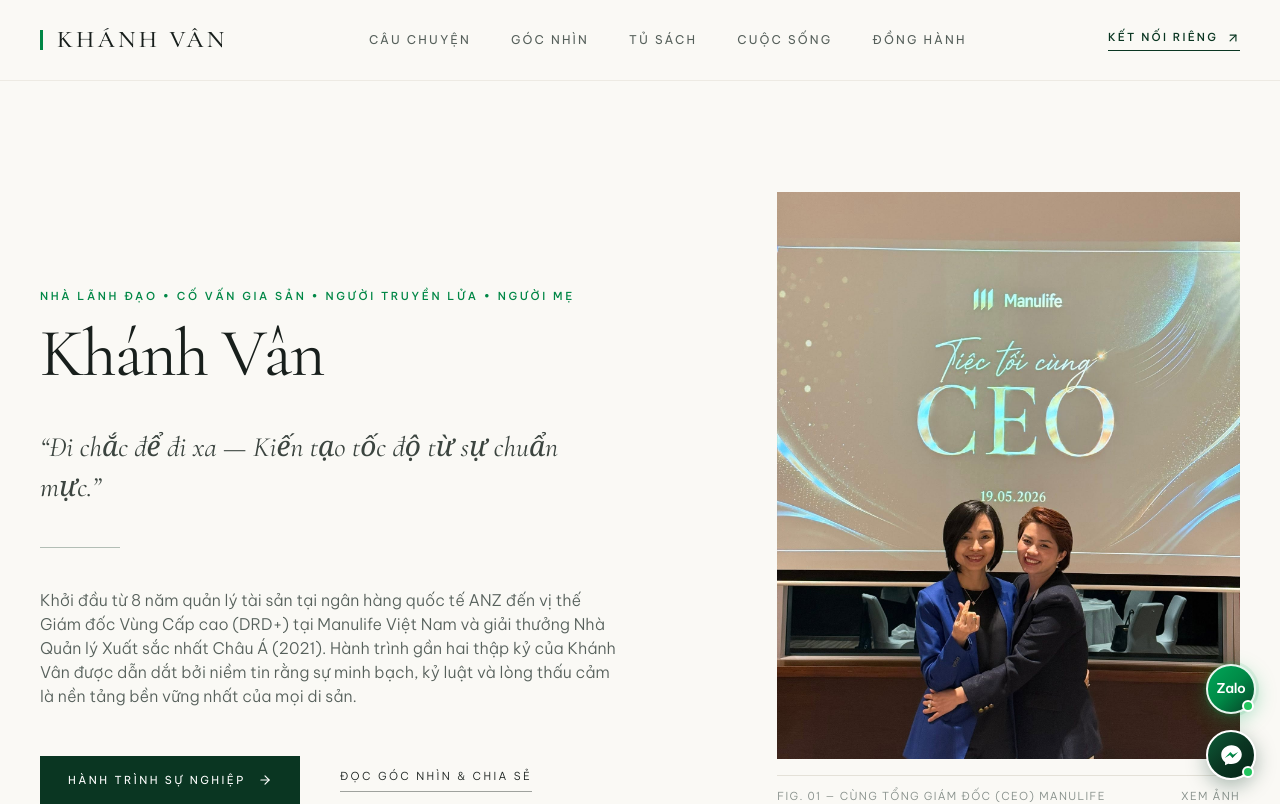
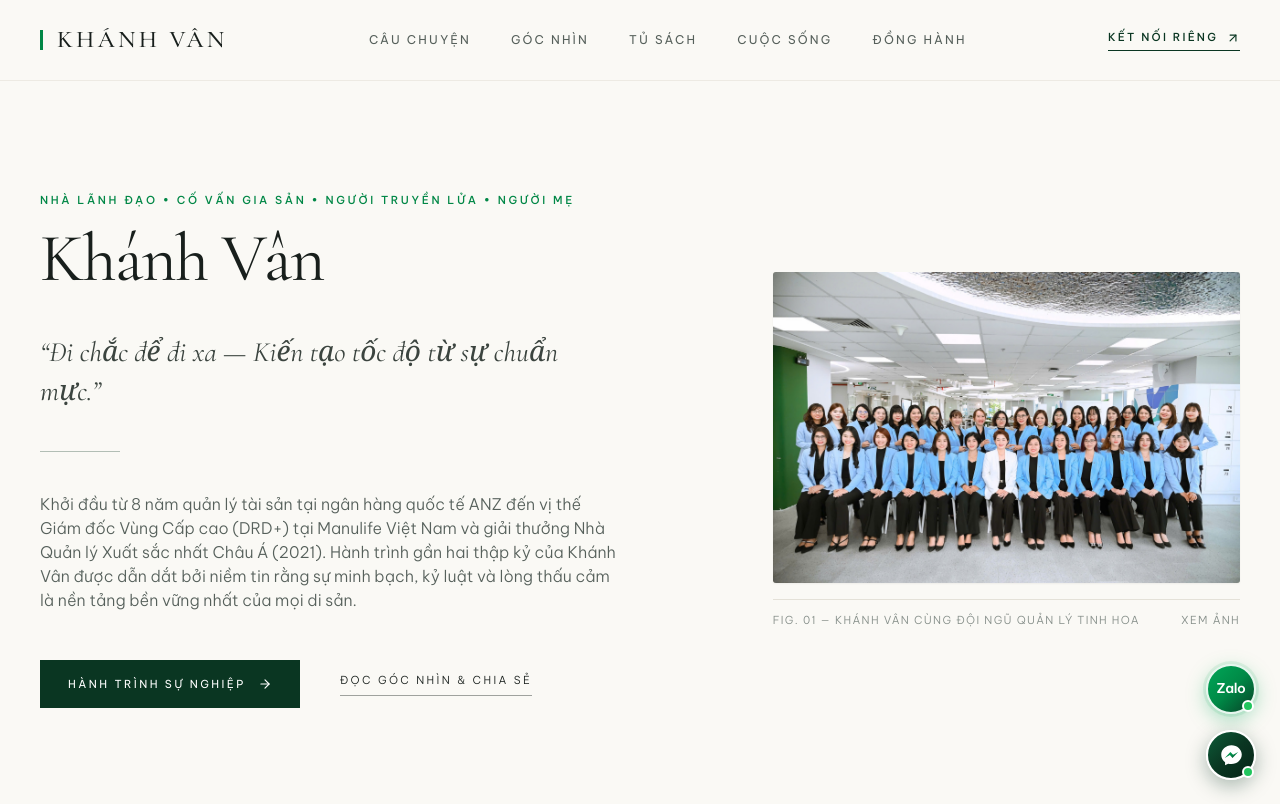
Before and after one commit to buivandoueh1994/khanhvanfinance, a React (Vite) app: page / in a window 1280 px wide. Shown: the top 804 px of the page. Built offline with nearby package versions, Linux system fonts and the light colour scheme.

Commit message:
feat(hero): update hero head photo to team leadership photo (FIG. 01) and update master image registry

```diff
--- a/index.html
+++ b/index.html
@@ -25,7 +25,8 @@
     />
     <meta property="og:site_name" content="Khánh Vân — Giám đốc Vùng Cấp cao" />
     <meta name="twitter:title" content="Khánh Vân — Giám đốc Vùng Cấp cao" />
-    <meta property="og:image" content="/images/SuKien_ChiVanCungCEO_ChupAnhTiecToi.jpg" />
+    <meta property="og:image" content="/images/VanPhong_ChiVanCungTapThe_AnhSangTuNhien.jpg" />
+    <meta name="twitter:image" content="/images/VanPhong_ChiVanCungTapThe_AnhSangTuNhien.jpg" />
     <meta property="og:type" content="website" />
     <link rel="preconnect" href="https://fonts.googleapis.com" />
     <link rel="preconnect" href="https://fonts.gstatic.com" crossorigin />
--- a/src/App.tsx
+++ b/src/App.tsx
@@ -529,7 +529,7 @@
     updateMetaTags(
       'Khánh Vân — Giám đốc Vùng Cấp cao',
       'Khánh Vân — Giám đốc Vùng Cấp cao tại Manulife Việt Nam, Nhà Quản lý Xuất sắc nhất Châu Á (2021), cựu Quản lý Tài sản ANZ Bank.',
-      typeof window !== 'undefined' ? `${window.location.origin}/images/SuKien_ChiVanCungCEO_ChupAnhTiecToi.jpg` : undefined
+      typeof window !== 'undefined' ? `${window.location.origin}/images/VanPhong_ChiVanCungTapThe_AnhSangTuNhien.jpg` : undefined
     );
   }, []);
 
@@ -725,7 +725,7 @@
       {/* 2. EDITORIAL HERO — GENEROUS NEGATIVE SPACE, SLENDER SERIF, UNBOXED PHOTOGRAPHY */}
       <section className="pt-36 sm:pt-44 lg:pt-48 pb-24 lg:pb-32">
         <div className="max-w-[1280px] mx-auto px-6 sm:px-10">
-          <div className="grid grid-cols-1 lg:grid-cols-12 gap-14 lg:gap-16 items-end">
+          <div className="grid grid-cols-1 lg:grid-cols-12 gap-12 lg:gap-14 items-center">
             {/* Left 7 Cols */}
             <div className="lg:col-span-7 space-y-10">
               <div className="space-y-4">
@@ -769,24 +769,24 @@
               <figure
                 onClick={() =>
                   setLightbox({
-                    src: '/images/SuKien_ChiVanCungCEO_ChupAnhTiecToi.jpg',
-                    fig: 'FIG. 01 — LEADERSHIP',
-                    title: 'Tiệc Tối Cùng Tổng Giám Đốc (CEO) Manulife',
+                    src: '/images/VanPhong_ChiVanCungTapThe_AnhSangTuNhien.jpg',
+                    fig: 'FIG. 01 — ĐỘI NGŨ TINH HOA',
+                    title: 'Khánh Vân Cùng Đội Ngũ Quản Lý Tinh Hoa',
                     subtitle:
-                      'Chị Khánh Vân cùng CEO Manulife trong buổi gặp gỡ chiến lược.',
+                      'Chị Khánh Vân cùng hơn 35 quản lý và chuyên viên cấp cao tại sảnh văn phòng Manulife Việt Nam.',
                   })
                 }
                 className="cursor-pointer group"
               >
-                <div className="overflow-hidden aspect-[4/4.9] bg-[#EAE7DF]">
+                <div className="overflow-hidden aspect-[3/2] bg-[#EAE7DF] rounded-[3px] shadow-sm ring-1 ring-inset ring-[#181F1C]/[0.06]">
                   <img
-                    src="/images/SuKien_ChiVanCungCEO_ChupAnhTiecToi.jpg"
-                    alt="Chị Khánh Vân cùng CEO Manulife"
-                    className="w-full h-full object-cover object-[50%_82%] group-hover:scale-[1.02] transition-transform duration-700 ease-editorial"
+                    src="/images/VanPhong_ChiVanCungTapThe_AnhSangTuNhien.jpg"
+                    alt="Khánh Vân cùng đội ngũ quản lý tinh hoa Manulife Việt Nam"
+                    className="w-full h-full object-cover group-hover:scale-[1.02] transition-transform duration-700 ease-editorial"
                   />
                 </div>
                 <figcaption className="mt-4 pt-3 border-t border-[#E4E1D8] flex items-baseline justify-between gap-4 text-[11px] tracking-[0.12em] uppercase text-[#858E89]">
-                  <span>FIG. 01 &mdash; Cùng Tổng Giám Đốc (CEO) Manulife</span>
+                  <span>FIG. 01 &mdash; Khánh Vân cùng Đội ngũ Quản lý Tinh hoa</span>
                   <span className="group-hover:text-[#0A3622] transition-colors">Xem ảnh</span>
                 </figcaption>
               </figure>
```
Also changed, not shown: public/images/VanPhong_ChiVanCungTapThe_AnhSangTuNhien.jpg (added), 1 other file (tests, documents, lock files or other folders).
